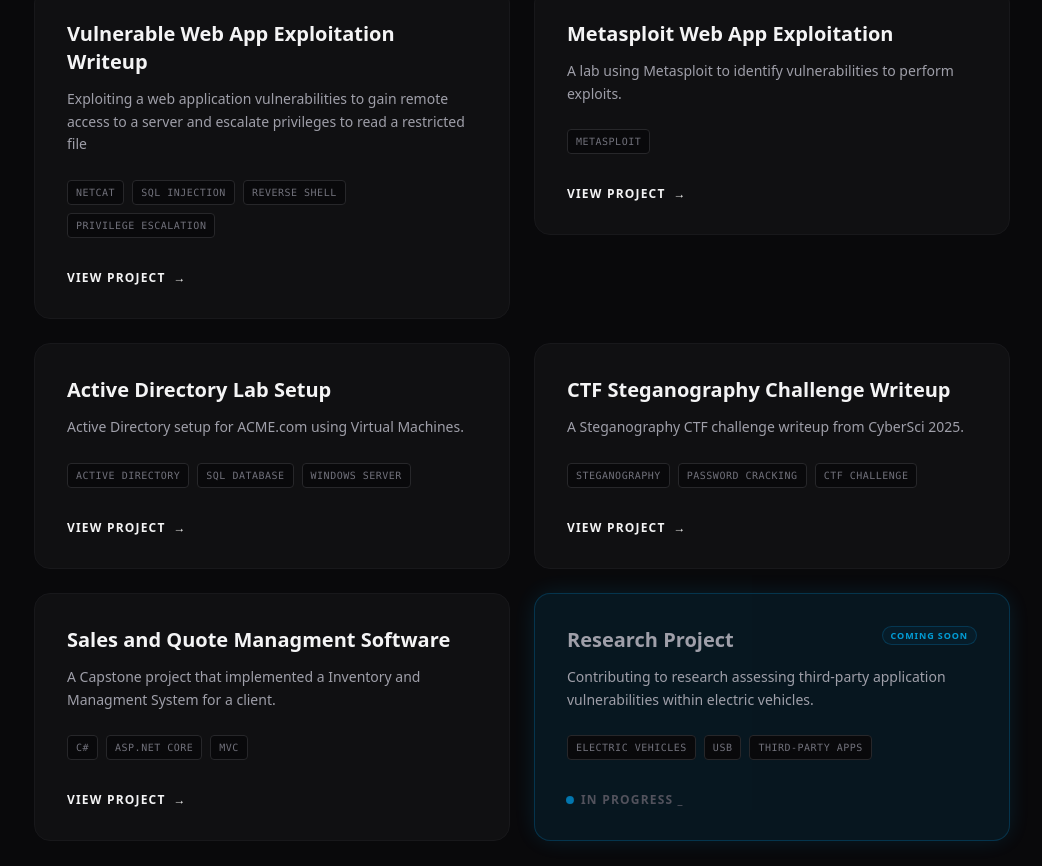
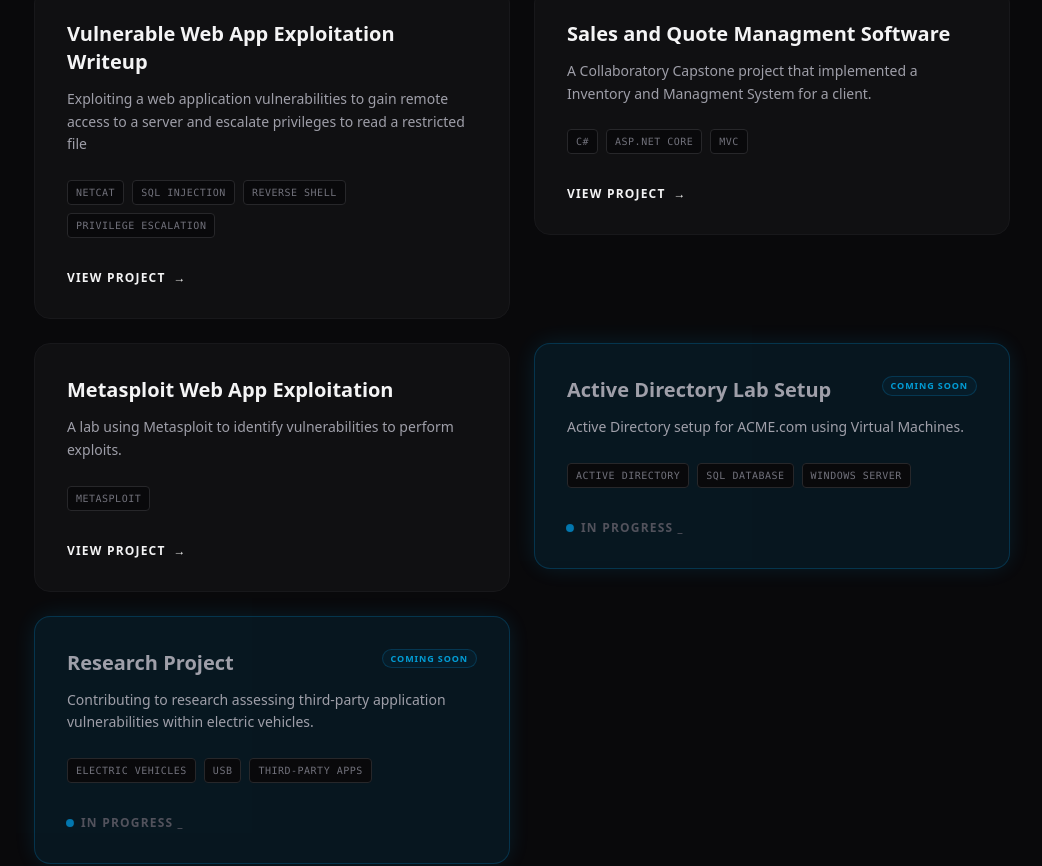
Before and after one commit to rufarog/my-portfolio, a React (Vite) app: page / in a window 1280 px wide. Shown: the part 1500-2366 px from the top of the page, without its empty margins (118-1160 px from the left). Built offline with nearby package versions, Linux system fonts and the light colour scheme.

Commit message:
Edited project cards

```diff
--- a/src/App.tsx
+++ b/src/App.tsx
@@ -14,6 +14,15 @@ const projects = [
     link: "https://github.com/rufarog/Cybersecurity-Labs-Projects/tree/main/Vulnerable-Web-App-Ecploitation",
     isComingSoon: false // This is finished
   },
+
+  {
+    title: "Sales and Quote Managment Software",
+    description: "A Collaboratory Capstone project that implemented a Inventory and Managment System for a client.",
+    tags: ["C#", "ASP.NET Core", "MVC"],
+    link: "https://github.com/AmalShaiju/OASIS",
+    isComingSoon: false // This will show the pulse/glow
+  }
+  ,
   {
     title: "Metasploit Web App Exploitation",
     description: "A lab using Metasploit to identify vulnerabilities to perform exploits.",
@@ -25,24 +34,17 @@ const projects = [
     description: "Active Directory setup for ACME.com using Virtual Machines.",
     tags: ["Active directory", "SQL Database", "Windows Server"],
     link: "#",
-    isComingSoon: false // This will show the pulse/glow
+    isComingSoon: true // This will show the pulse/glow
   },
-   {
-    title: "CTF Steganography Challenge Writeup",
-    description: "A Steganography CTF challenge writeup from CyberSci 2025.",
-    tags: ["Steganography", "Password Cracking", "CTF Challenge"],
-    link: "#",
-    isComingSoon: false // This will show the pulse/glow
-  }
-  ,
-   {
-    title: "Sales and Quote Managment Software",
-    description: "A Capstone project that implemented a Inventory and Managment System for a client.",
-    tags: ["C#", "ASP.NET Core", "MVC"],
-    link: "https://github.com/AmalShaiju/OASIS",
-    isComingSoon: false // This will show the pulse/glow
-  }
-  ,
+  //  {
+  //   title: "CTF Steganography Challenge Writeup",
+  //   description: "A Steganography CTF challenge writeup from CyberSci 2025.",
+  //   tags: ["Steganography", "Password Cracking", "CTF Challenge"],
+  //   link: "#",
+  //   isComingSoon: false // This will show the pulse/glow
+  // }
+  // ,
+
    {
     title: "Research Project",
     description: "Contributing to research assessing third-party application vulnerabilities within electric vehicles.",
```
